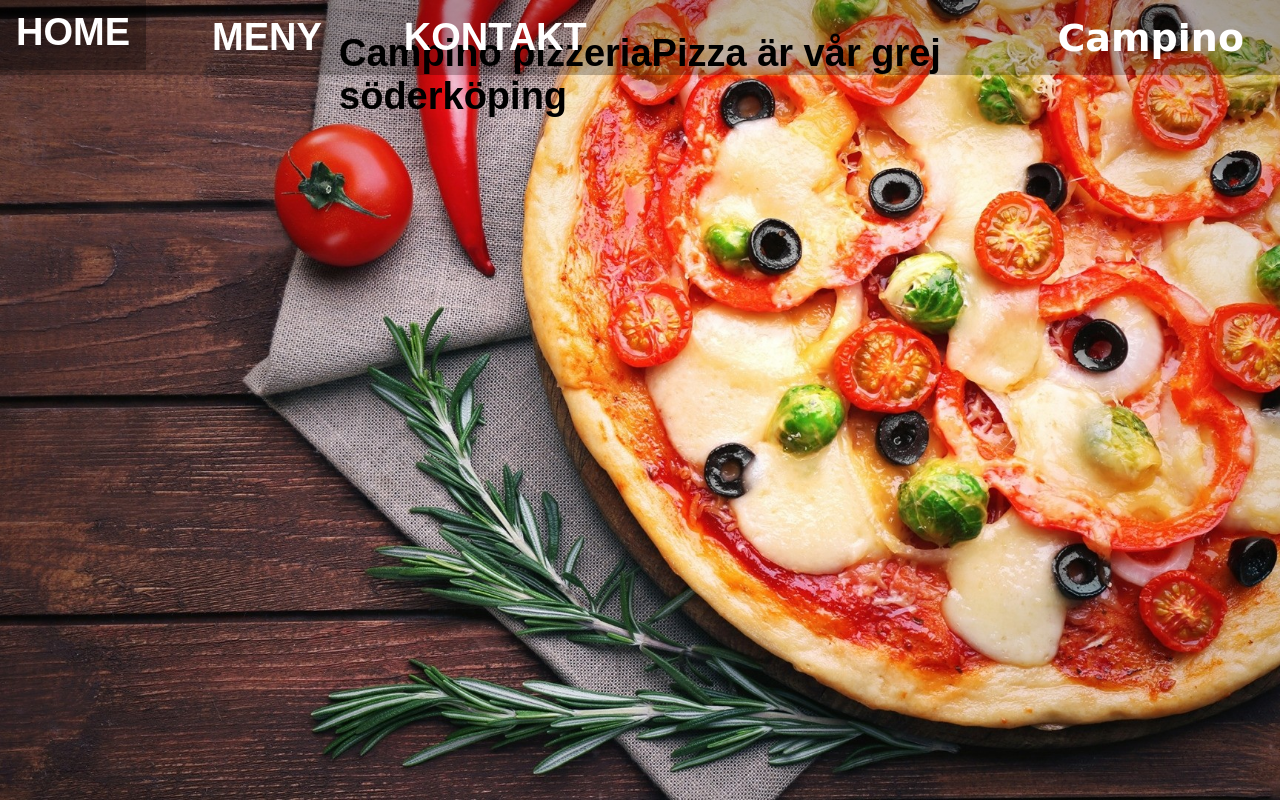
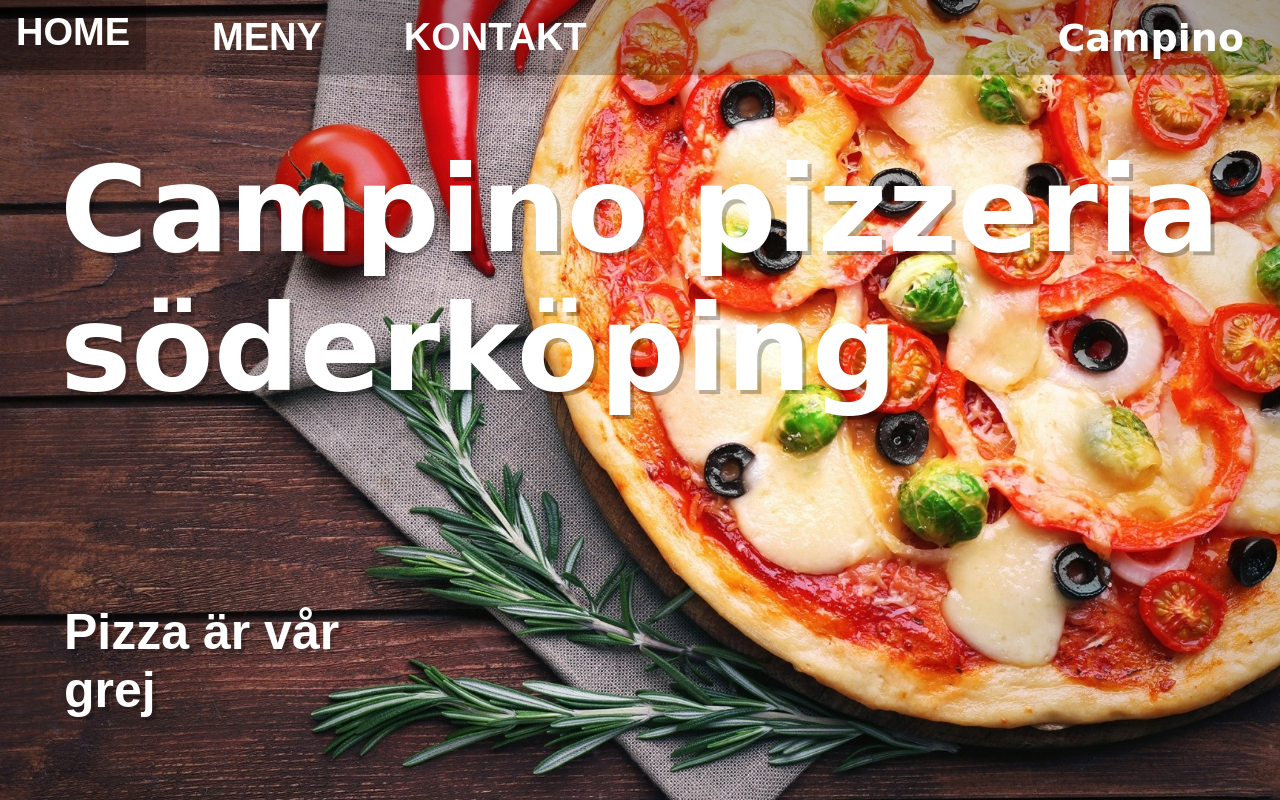
Before and after one commit to spynetS/Pizzeria, a plain HTML site: page index.html in a window 1280 px wide. Drawn offline with Linux system fonts and the light colour scheme; a web font is replaced by a local one.

Commit message:
Update index.html

```diff
--- a/index.html
+++ b/index.html
@@ -5,7 +5,7 @@
     <meta http-equiv="X-UA-Compatible" content="IE=edge">
     <meta name="viewport" content="width=device-width, initial-scale=1.0">
     <link rel="stylesheet" href="./css/mall.css">
-    <link rel="stylesheet" href="./css/home2.css">
+    <link rel="stylesheet" href="./css/home.css">
 
     <!-- google fonts -->
     <link rel="preconnect" href="https://fonts.googleapis.com">
```
